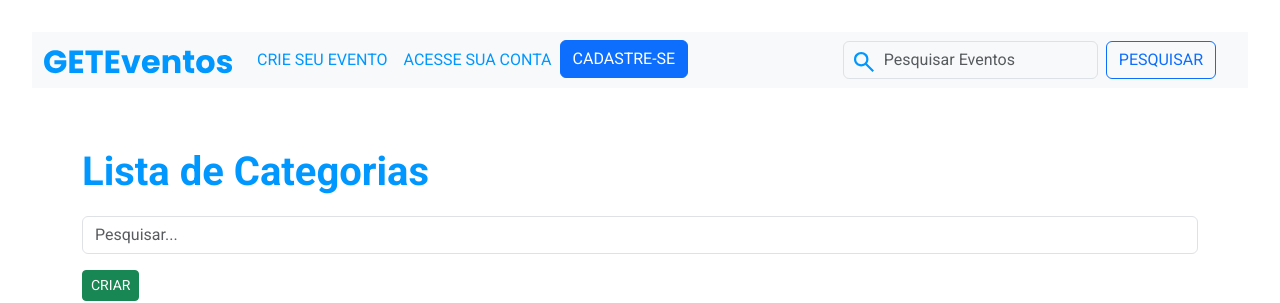
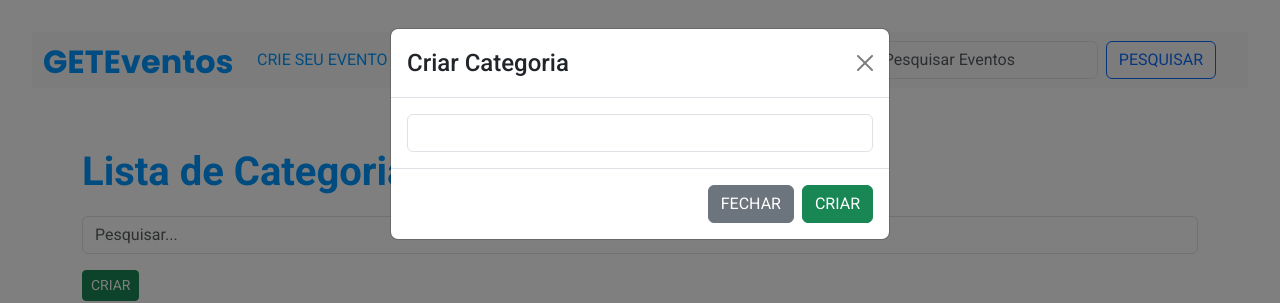
Before and after one commit to Avanti-Bootcamp-GET-Geeks/GetEvents, a React (Vite) app: page /categories-list in a window 1280 px wide. Both pictures are taken after a click on the button "CRIAR". Shown: the top 303 px of the page. Built offline with nearby package versions, Linux system fonts and the light colour scheme; no server answers.

Commit message:
feat: modal para criar categorias, crud categorias

```diff
--- a/src/pages/private/categories/CategoriesList.jsx
+++ b/src/pages/private/categories/CategoriesList.jsx
@@ -1,5 +1,5 @@
 import {useEffect, useState} from "react";
-import {getCategories, deleteCategoryById, updateCategory} from "../../../services/categoryService.jsx";
+import {getCategories, deleteCategoryById, updateCategory, createCategory} from "../../../services/categoryService.jsx";
 import ListGroup from 'react-bootstrap/ListGroup';
 import Button from 'react-bootstrap/Button';
 import Modal from 'react-bootstrap/Modal';
@@ -17,10 +17,18 @@ export default function CategoriesList() {
     const [filteredCategories, setFilteredCategories] = useState([]);
     const [category, setCategory] = useState(""); // Estado para armazenar a categoria sendo editada
     const [categoryId, setCategoryId] = useState(null);
+    const [showCreate, setShowCreate] = useState(false);
     const [showEdit, setShowEdit] = useState(false);
     const [showMessage, setShowMessage] = useState(false);
     const [showMessageDelete, setShowMessageDelete] = useState(false);
     const [idToDelete, setIdToDelete] = useState(null); // Estado para armazenar o ID da categoria a ser excluída
+
+    const handleCloseCreate = () => setShowCreate(false);
+    const handleShowCreate = () => {
+        setShowCreate(true);
+        setCategory(""); // Limpar o valor do input
+        setCategoryId(null); // Limpar o ID da categoria
+    }
 
     const handleCloseEdit = () => setShowEdit(false);
     const handleShowEdit = (category) => {
@@ -58,11 +66,22 @@ export default function CategoriesList() {
         }
     }
 
+    async function handleCreateCategory(newName) {
+        try {
+            await createCategory({nome: newName});
+            // Criar categoria
+            await getAllCategories();
+            handleCloseCreate();
+        } catch (error) {
+            console.log(error.message);
+        }
+    }
+
     async function handleUpdateCategory(id, newName) {
         try {
             await updateCategory(id, {nome: newName});
             // Atualizar a lista de categorias após a edição
-            getAllCategories();
+            await getAllCategories();
             handleCloseEdit();
         } catch (error) {
             console.log(error.message);
@@ -95,8 +114,13 @@ export default function CategoriesList() {
                 onChange={(e) => setSearch(e.target.value)}
             />
 
-            <Button className="btn btn-success btn-sm mb-3"> Criar </Button>
+            <Button
+                className="btn btn-success btn-sm mb-3"
+                onClick={() => handleShowCreate()}
+            > Criar </Button>
 
+
+            {/*Listagem de categorias*/}
             <ListGroup>
                 {filteredCategories.map(category => (
                     <ListGroup.Item key={category.id}
@@ -115,6 +139,28 @@ export default function CategoriesList() {
                 ))}
             </ListGroup>
 
+            {/*Modal Criar categoria*/}
+            <Modal show={showCreate} onHide={handleCloseCreate}>
+                <Modal.Header closeButton>
+                    <Modal.Title>Criar Categoria</Modal.Title>
+                </Modal.Header>
+                <Modal.Body>
+                    <Form.Control
+                        type="text"
+                        id="categoria"
+                        value={category}
+                        onChange={(e) => setCategory(e.target.value)}
+                        aria-describedby="categoria"
+                    />
+                </Modal.Body>
+                <Modal.Footer>
+                    <Button variant="secondary" onClick={handleCloseCreate}> Fechar </Button>
+                    <Button variant="success" onClick={() => handleCreateCategory(category)}>Criar </Button>
+                </Modal.Footer>
+            </Modal>
+
+
+            {/*Modal editar categoria*/}
             <Modal show={showEdit} onHide={handleCloseEdit}>
                 <Modal.Header closeButton>
                     <Modal.Title>Editar Categoria</Modal.Title>
@@ -135,6 +181,7 @@ export default function CategoriesList() {
                 </Modal.Footer>
             </Modal>
 
+            {/*Modal de erro ao excluir categoria*/}
             <Modal show={showMessage} onHide={handleCloseMessage}>
                 <Modal.Header closeButton>
                     <Modal.Title>Mensagem</Modal.Title>
@@ -145,6 +192,7 @@ export default function CategoriesList() {
                 </Modal.Footer>
             </Modal>
 
+            {/*Modal de confirmação de exclusão*/}
             <Modal show={showMessageDelete} onHide={handleCloseMessageDelete}>
                 <Modal.Header closeButton>
                     <Modal.Title>Confirmar Exclusão</Modal.Title>
--- a/src/services/categoryService.jsx
+++ b/src/services/categoryService.jsx
@@ -6,7 +6,7 @@ export const createCategory = async (data) => {
         const response = await api.post("/category", data);
         return response.data;
     } catch (error) {
-        console.log("Error save client")
+        console.log("Error save category")
         console.error(error.message);
         throw error;
     }
@@ -28,7 +28,7 @@ export const getCategoryById = async (id) => {
         const response = await api.get(`/category/${id}`);
         return response.data;
     } catch (error) {
-        console.log("Error get client by id")
+        console.log("Error get category by id")
         console.error(error.message);
         throw error;
     }
@@ -51,7 +51,7 @@ export const updateCategory = async (id, data) => {
         const response = await api.put(`/category/${id}`, data);
         return response.data;
     } catch (error) {
-        console.log("Error update client")
+        console.log("Error update category")
         console.error(error.message);
         throw error;
     }
```
